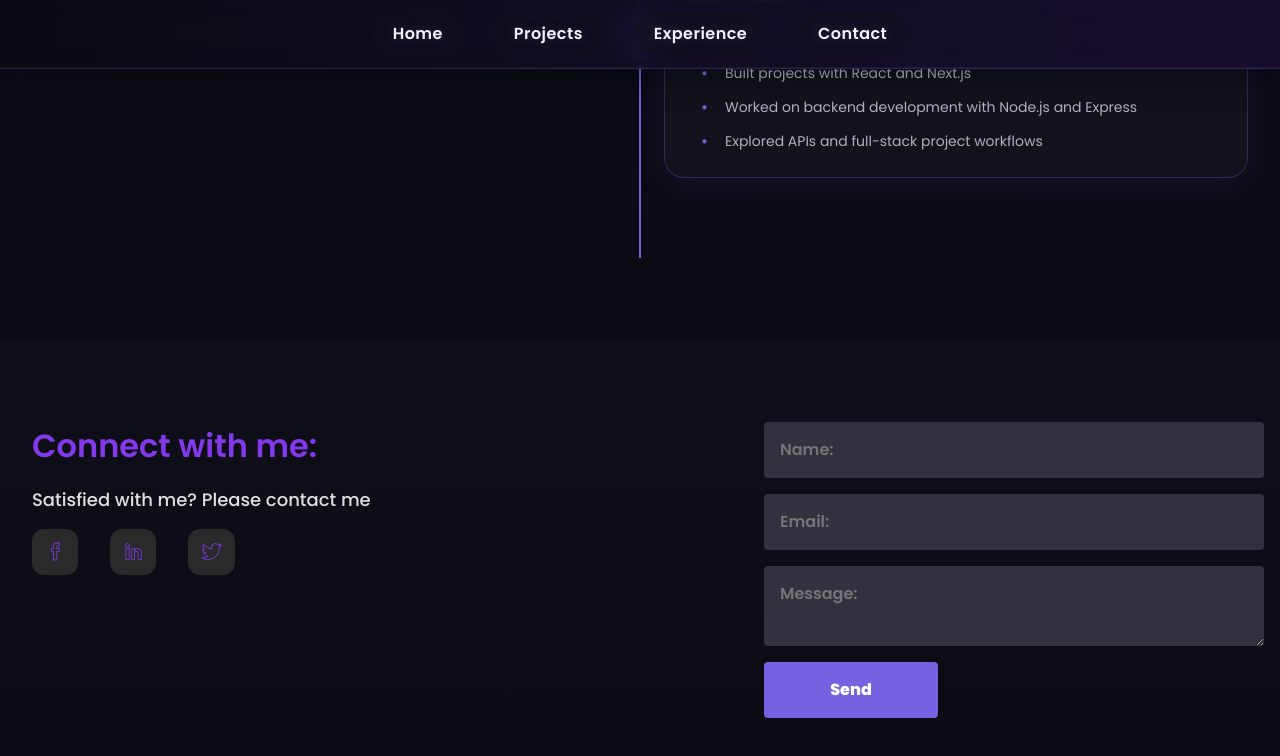
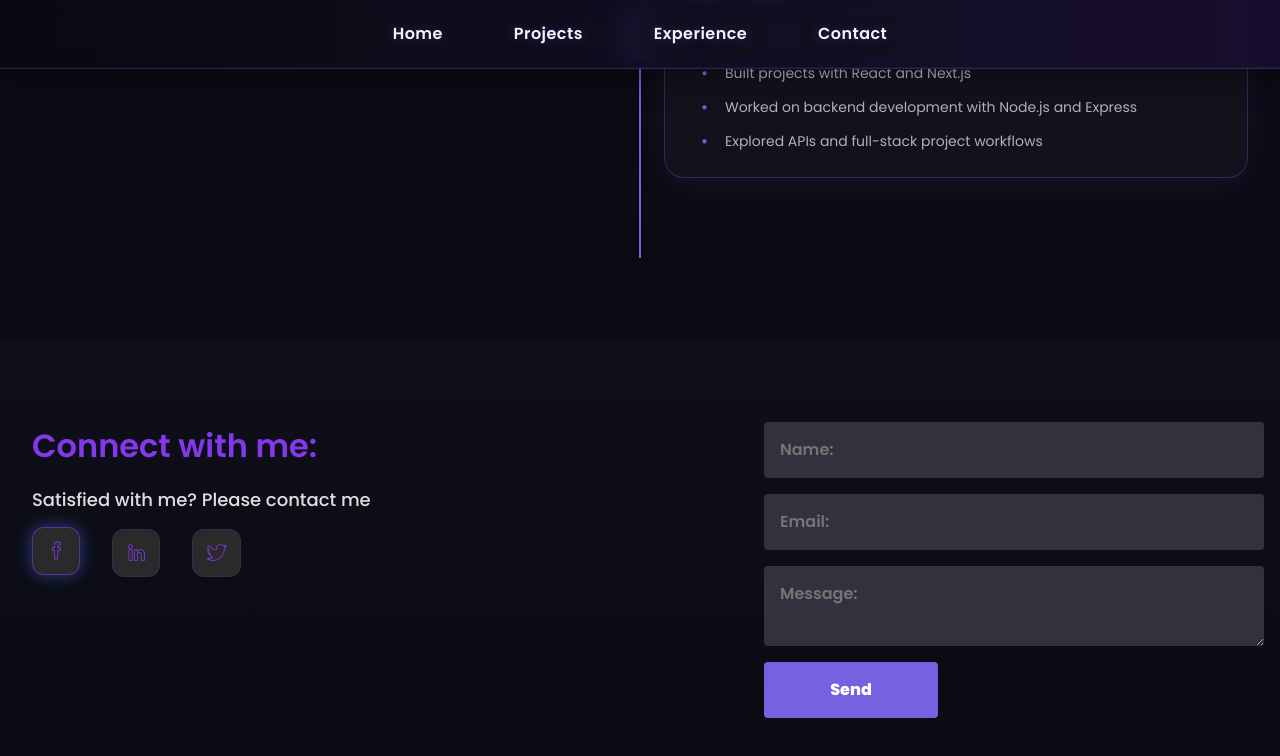
Before and after one commit to RojusDEV/Portfolio, a React (Vite) app: page / in a window 1280 px wide. In both pictures the pointer is over the link 55 px from the left and 3358 px from the top of the page. Shown: the part 2807-3563 px from the top of the page. Built offline with nearby package versions, Linux system fonts and the light colour scheme; no server answers; the HTML template or start-up script is replaced by a standard one.

Commit message:
Update: contact

```diff
--- a/src/layout/Contact/Contact.scss
+++ b/src/layout/Contact/Contact.scss
@@ -37,6 +37,19 @@
             display: inline-flex;
             align-items: center;
             justify-content: center;
+            border: 1px solid rgba(131, 56, 236, 0.15);
+            transition:
+              transform 0.2s ease,
+              box-shadow 0.25s ease,
+              border-color 0.25s ease;
+
+            &:hover {
+              transform: translateY(-2px);
+              border-color: rgba(131, 56, 236, 0.55);
+              box-shadow:
+                0 0 14px rgba(131, 56, 236, 0.35),
+                0 0 24px rgba(0, 212, 255, 0.2);
+            }
           }
 
           .social-icon {
```
